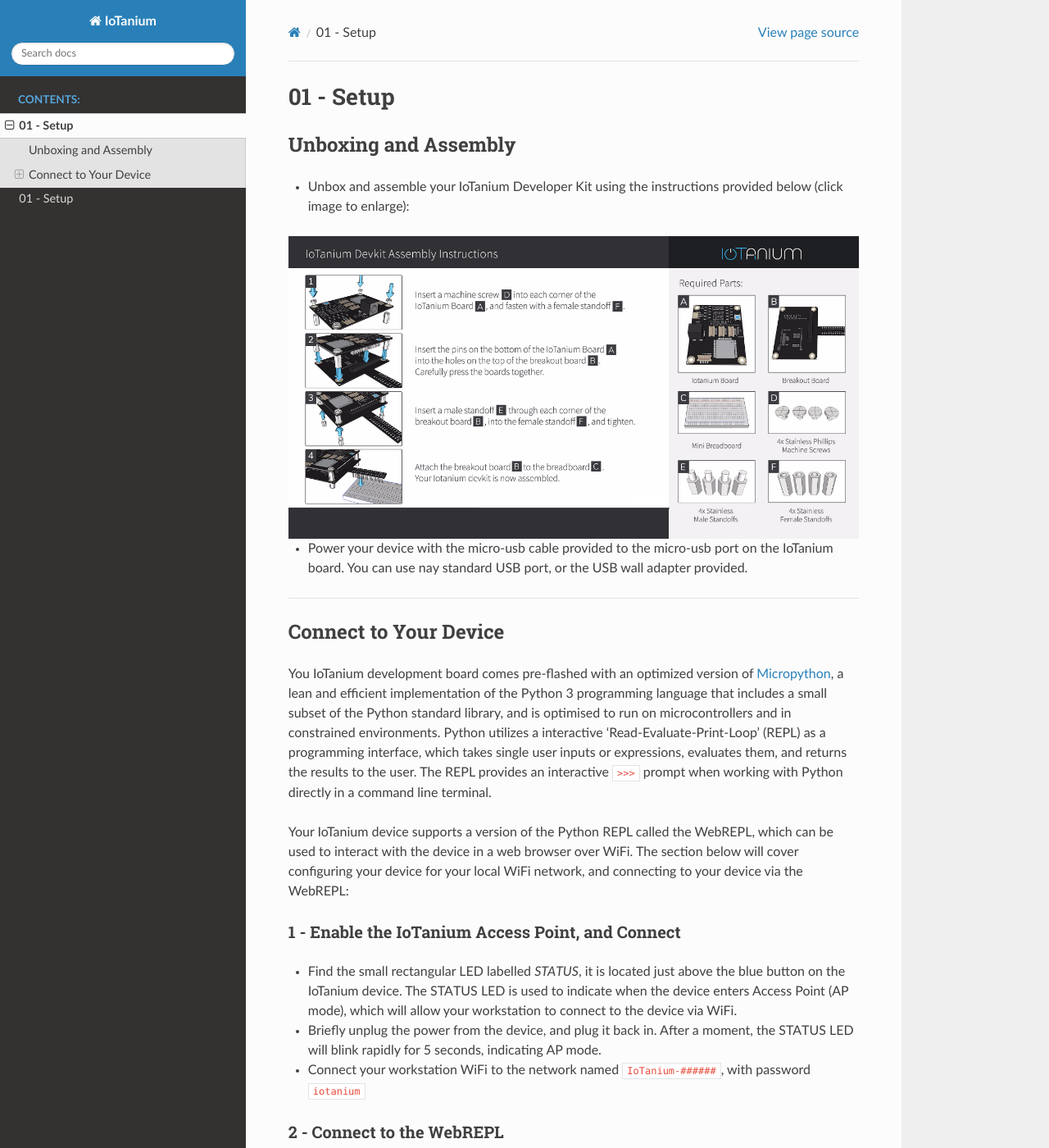
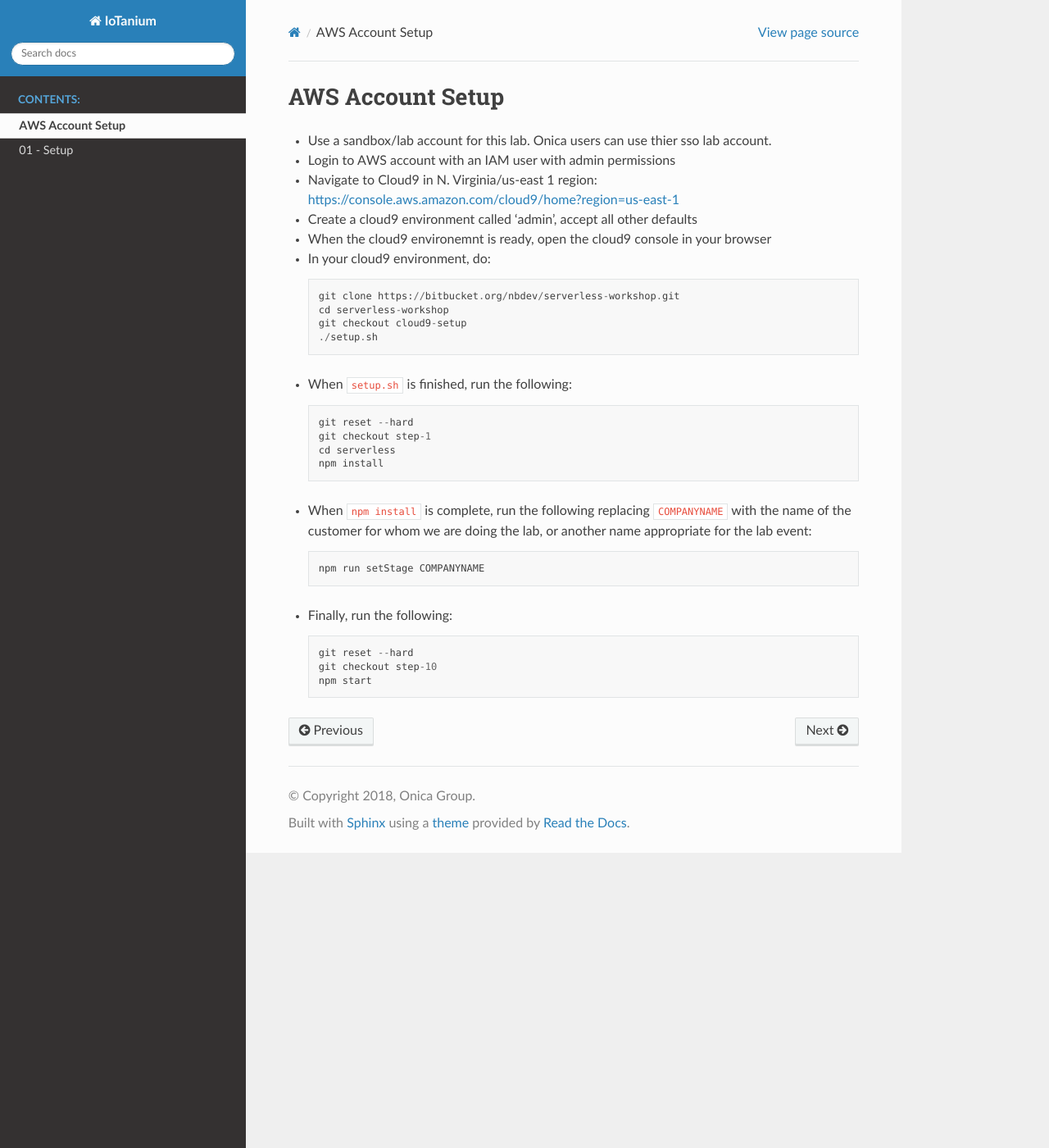
Before and after one commit to mpataws/iotanium, a Sphinx documentation site: the page built from docs/source/instructor/setup.rst, in a window 1280 px wide and 1400 px high. Shown: the whole window at 82% size. Built offline with Sphinx 7.4.7 and the Read the Docs theme 2.0.0, drawn with Linux system fonts in a browser that asks for light colours; some of the changed text lies outside the part shown.

Commit message:
instructor accout setup instructions

```diff
--- a/docs/source/instructor/setup.rst
+++ b/docs/source/instructor/setup.rst
@@ -1,109 +1,31 @@
-01 - Setup
+AWS Account Setup
 ==============
 
-Unboxing and Assembly
----------------------
-- Unbox and assemble your IoTanium Developer Kit using the instructions provided below (click image to enlarge):
+- Use a sandbox/lab account for this lab.  Onica users can use thier sso lab account.
+- Login to AWS account with an IAM user with admin permissions
+- Navigate to Cloud9 in N. Virginia/us-east 1 region: https://console.aws.amazon.com/cloud9/home?region=us-east-1
+- Create a cloud9 environment called 'admin', accept all other defaults
+- When the cloud9 environemnt is ready, open the cloud9 console in your browser
+- In your cloud9 environment, do::
 
-.. image:: ../img/assembly.png
-    :width: 2550px
-    :align: center
-    :alt: img/assembly.png
+    git clone https://bitbucket.org/nbdev/serverless-workshop.git
+    cd serverless-workshop
+    git checkout cloud9-setup
+    ./setup.sh
 
-- Power your device with the micro-usb cable provided to the micro-usb port on the IoTanium board.  You can use nay standard USB port, or the USB wall adapter provided.
-----
+- When ``setup.sh`` is finished, run the following::
 
-Connect to Your Device
----------------------
-You IoTanium development board comes pre-flashed with an optimized version of `Micropython <http://micropython.org/>`_, a lean and efficient implementation of the Python 3 programming language that includes a small subset of the Python standard library, and is optimised to run on microcontrollers and in constrained environments.  Python utilizes a interactive 'Read-Evaluate-Print-Loop' (REPL) as a programming interface, which takes single user inputs or expressions, evaluates them, and returns the results to the user.  The REPL provides an interactive ``>>>`` prompt when working with Python directly in a command line terminal.
+    git reset --hard
+    git checkout step-1
+    cd serverless
+    npm install
 
-Your IoTanium device supports a version of the Python REPL called the WebREPL, which can be used to interact with the device in a web browser over WiFi.  The section below will cover configuring your device for your local WiFi network, and connecting to your device via the WebREPL:
+- When ``npm install`` is complete, run the following replacing ``COMPANYNAME`` with the name of the customer for whom we are doing the lab, or another name appropriate for the lab event::
 
-1 - Enable the IoTanium Access Point, and Connect
-~~~~~~~~~~~~~~~~~~~~~~~~~~~~~~~~
-- Find the small rectangular LED labelled `STATUS`, it is located just above the blue button on the IoTanium device.  The STATUS LED is used to indicate when the device enters Access Point (AP mode), which will allow your workstation to connect to the device via WiFi.
-- Briefly unplug the power from the device, and plug it back in.  After a moment, the STATUS LED will blink rapidly for 5 seconds, indicating AP mode.
-- Connect your workstation WiFi to the network named ``IoTanium-######``, with password ``iotanium``
+    npm run setStage COMPANYNAME
 
-2 - Connect to the WebREPL
-~~~~~~~~~~~~~~~~~~~~~~~~~~~~~~~~
--Download or Clone Repository
-    - **Direct Download**
-        - Download the IoTanium Git repository `here <https://github.com/onicagroup/iotanium/archive/preview.zip>`_.
-        - Unzip the downloaded file on your local workstation
-    - **Git Clone**
-        - Git users can clone the repository directly: ``git clone -b preview https://github.com/onicagroup/iotanium.git``
-- In the repository folder, browse to ``webrepl/webrepl.html``, and open the .html file in a browser.
-- Accept the default values, and click the **Connect** button.
-- When prompted, provide password ``iotanium`` (password will not show while typing, this is normal)
-- After authenticating successfully, you will be presented with a MicroPython interactive WebREPL session::
+- Finally, run the following::
 
-    Welcome to MicroPython!
-    Password:
-    WebREPL connected
-    >>>
-
-3 - Upload WiFi Settings
-~~~~~~~~~~~~~~~~~~~~~~~~~~~~~~~~
-- Browse to the file named ``iotanium_cfg.json`` in the root of the repository folder, and open it in a text editor.
-- Replace the three default values with those for your local WiFi network, keep other values and formatting of the file unchanged, example::
-
-    # original file
-    {
-        "wlans": [{
-                "friendly_name": "friendly_name",
-                "essid": "wifi_ssid",
-                "passwd": "wifi_password"
-            }
-        ]
-    }
-
-    # becomes (example)
-    {
-        "wlans": [{
-                "friendly_name": "my home wifi",
-                "essid": "ATT288-5G",
-                "passwd": "hunter2"
-            }
-        ]
-    }
-
-- **Save the file**, and close the text editor.
-- Back in your WebREPL browser window, click **Choose File**, browse to the saved file above, and click **Send to device**
-- Ensure your WebREPL indicates ``Sent iotanium_cfg.json, 199 bytes`` or similar message, before continuing (your file's size in bytes may be different):
-
-.. image:: ../img/upload_wifi_cfg.png
-    :width: 400px
-    :align: center
-    :alt: ../img/upload_wifi_cfg.png
-
-4 - Connect Device to WiFi
-~~~~~~~~~~~~~~~~~~~~~~~~~~~~~~~~
-- In the WebREPL console, run ``iotanium.setup()`` and observe the output, similar to that below::
-
-    >>> iotanium.setup()
-    config file ./iotanium_cfg.json found
-    wifi scanning
-    found wlan ATT288-5G
-    connecting to wlan my home wifi/ATT288-5G...
-    connection to wlan my home wifi/ATT288-5G successful! To continue:
-    1. reconnect your workstation to wifi network: ATT288-5G
-    2. once reconnected, connect to webrepl on:
-    ws://192.168.1.243:8266/
-    >>>
-
-- Copy the WebREPL target value from your console output, similar to ``ws://192.168.1.243:8266/``, being careful to include the ``ws://`` and the trailing ``/``. Note that your output will be a similar format, but a different address.  **IMPORTANT: Losing this value will require entering Safe Mode, and repeating steps 2-4!**, so consider saving this value in a text file to avoid having to repeat the steps above.
-
-5 - Connect to the WebREPL over WiFi
-~~~~~~~~~~~~~~~~~~~~~~~~~~~~~~~~
-- Click **Disconnect** in the WebREPL browser window.
-- Disconnect your workstation from the ``IoTanium-######`` wireless network.
-- Reconnect your workstation to your local WiFi network.
-- **Refresh** the WebREPL page in your browser.
-- In the connection field at the top of the WebREPL page, paste the value you copied in step 4 above.
-- Click the **Connect** button, and provide password ``iotanium`` when prompted.  You should now be connected to your device via WebREPL over your wifi::
-
-    Welcome to MicroPython!
-    Password: <masked>
-    WebREPL connected
-    >>>
+    git reset --hard
+    git checkout step-10
+    npm start
```
